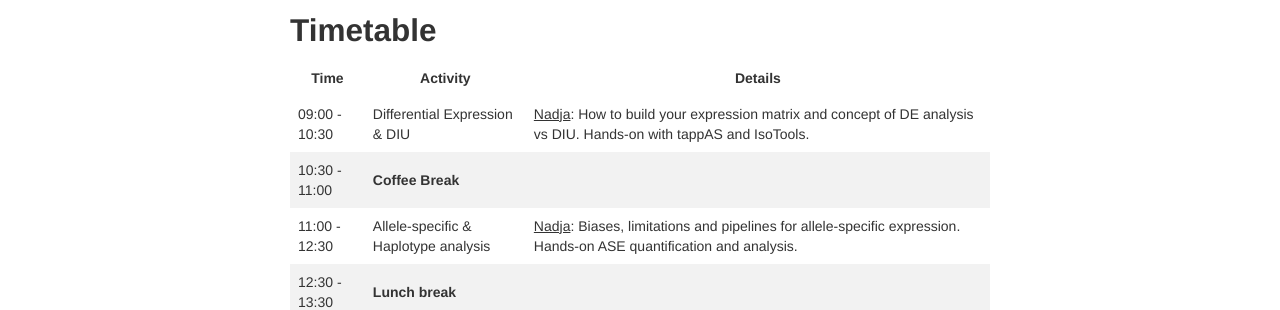
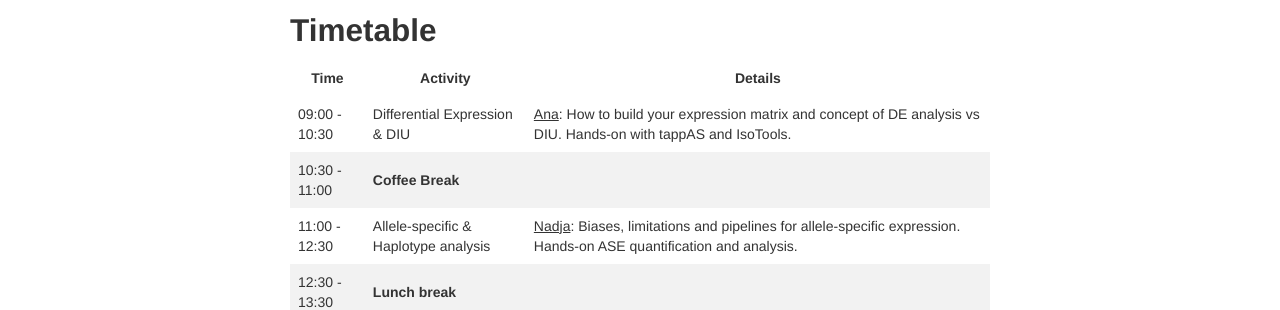
Before and after one commit to ConesaLab/VALT_Summer_Course, a Jekyll site: the page built from pages/day3.md, in a window 1280 px wide. Shown: the part 550-860 px from the top of the page. Built offline with Jekyll 4.4.1, drawn with Linux system fonts in a browser that asks for light colours.

Commit message:
Update speaker name for Differential Expression session

```diff
--- a/pages/day3.md
+++ b/pages/day3.md
@@ -28,7 +28,7 @@ schemadotorg:
 
 | Time | Activity | Details |
 |------|---------|---------|
-| 09:00 - 10:30 | Differential Expression & DIU | <u>Nadja</u>: How to build your expression matrix and concept of DE analysis vs DIU. Hands-on with tappAS and IsoTools. |
+| 09:00 - 10:30 | Differential Expression & DIU | <u>Ana</u>: How to build your expression matrix and concept of DE analysis vs DIU. Hands-on with tappAS and IsoTools. |
 | 10:30 - 11:00 | **Coffee Break** | |
 | 11:00 - 12:30 | Allele-specific & Haplotype analysis | <u>Nadja</u>: Biases, limitations and pipelines for allele-specific expression. Hands-on ASE quantification and analysis. |
 | 12:30 - 13:30 | **Lunch break** | |
```
